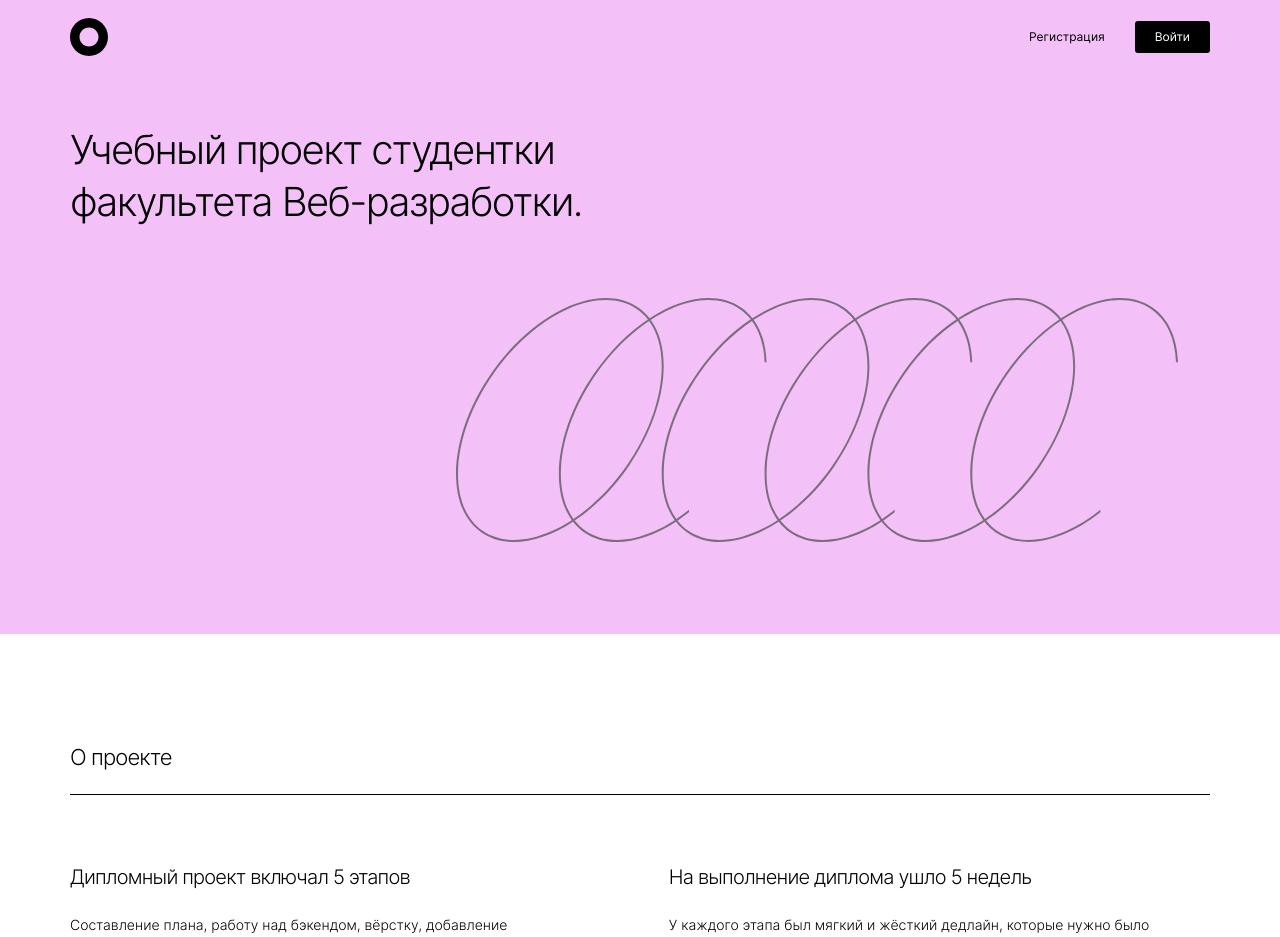
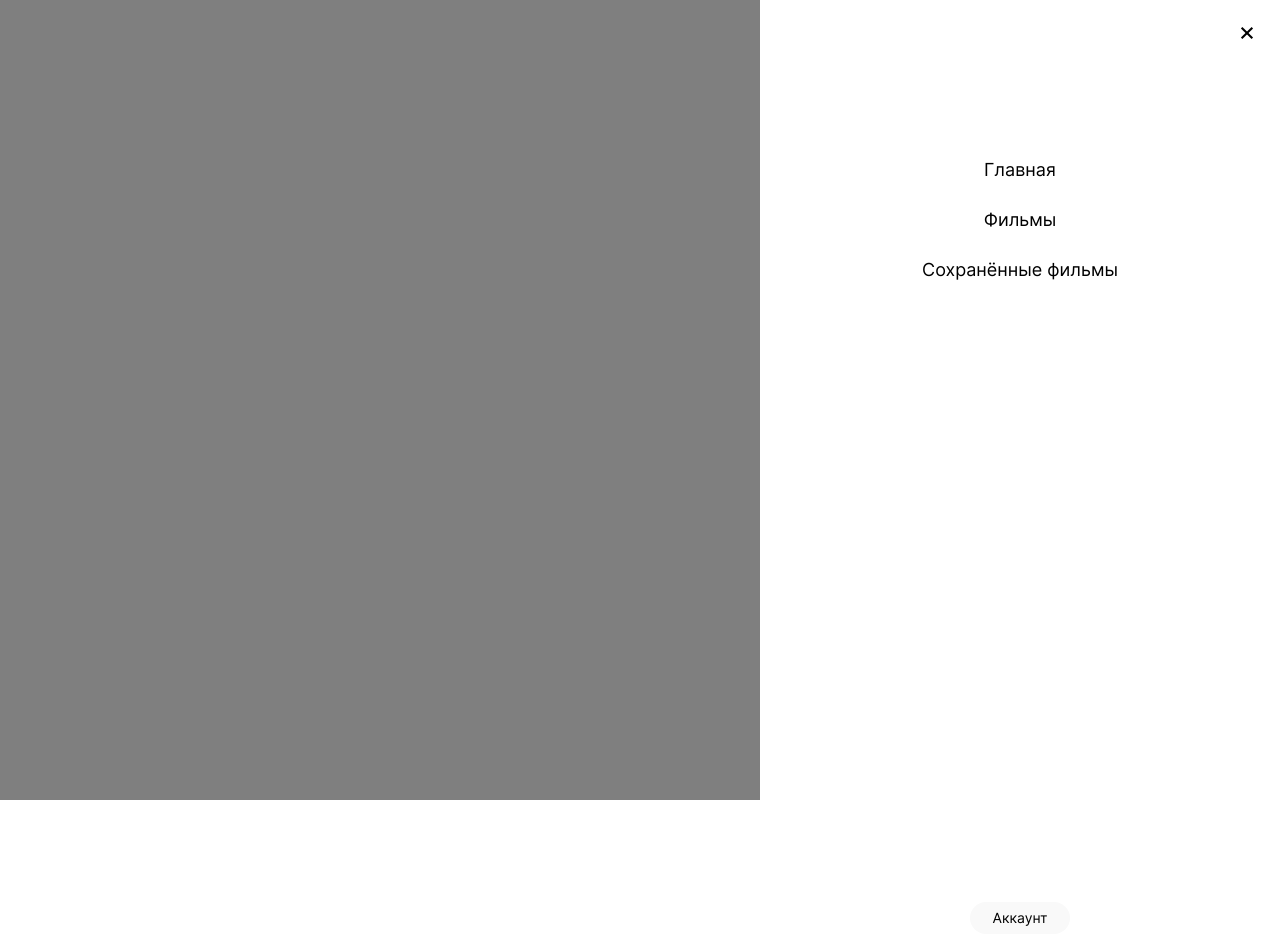
Before and after one commit to verymarine/movies-explorer-frontend, a React (Create React App) app in the folder movies-explorer/: page / in a window 1280 px wide. Shown: the top 937 px of the page. After the commit the page ends 800 px from the top, so only its background shows below. Built offline with nearby package versions, Linux system fonts and the light colour scheme.

Commit message:
added modal window

```diff
--- a/movies-explorer/src/components/App/App.js
+++ b/movies-explorer/src/components/App/App.js
@@ -18,6 +18,7 @@ import Login from "../Login/Login";
 import NotFound from "../NotFound/NotFound";
 import SavedMovies from "../SavedMovies/SavedMovies";
 import Profile from "../Profile/Profile";
+import Navigation from "../Navigation/Navigation";
 
 // import ProtectedRoute from "./ProtectedRoute";
 
@@ -28,7 +29,7 @@ function App() {
     return (
         <div className="page">
             <Switch>
-                <Route exact path="/">
+                {/* {/* <Route exact path="/">
                     <Main />
                 </Route>
 
@@ -54,7 +55,9 @@ function App() {
 
                 <Route path="*">
                     <NotFound />
-                </Route>
+                </Route> */}
+
+                <Navigation />
             </Switch>
         </div>
     );
--- /dev/null
+++ b/movies-explorer/src/components/Navigation/Navigation.css
@@ -0,0 +1,110 @@
+.navigation {
+    padding: 0;
+    margin: 0;
+    position: fixed;
+    top: 0;
+    left: 0;
+    bottom: 0;
+    right: 0;
+    background: rgba(0, 0, 0, 0.5);
+    display: flex;
+    visibility: hidden;
+    opacity: 0;
+    transition: visibility 1s, opacity 0.3s ease-in-out;
+    justify-content: center;
+    align-items: center;
+
+}
+
+.navigation__opened {
+    display: flex;
+    visibility: visible;
+    opacity: 1;
+    transition: visibility 0s, opacity 0.7s ease-in-out;
+}
+
+.navigation__close {
+    background-image: url('../../images/close.svg');
+    background-size: 22px 22px;
+    background-position: center;
+    background-color: transparent;
+    background-repeat: no-repeat;
+    width: 22px;
+    height: 22px;
+    border: none;
+    position: absolute;
+    top: 22px;
+    right: 22px;
+    cursor: pointer;
+}
+
+.navigation__block {
+    padding: 0;
+    margin: auto 0 auto auto;
+    min-width: 520px;
+    height: 100%;
+    background: #ffffff;
+    position: relative;
+    color: #000000;
+}
+
+.navigation__main {
+    margin: 159px auto 0 auto;
+    padding: 0;
+    display: block;
+    font-family: 'Inter';
+    font-style: normal;
+    font-weight: 500;
+    font-size: 18px;
+    line-height: 22px;
+    text-align: center;
+    text-decoration: none;
+    color: #000000;
+}
+
+.navigation__movies {
+    margin: 28px auto 0 auto;
+    padding: 0;
+    display: block;
+    font-family: 'Inter';
+    font-style: normal;
+    font-weight: 500;
+    font-size: 18px;
+    line-height: 22px;
+    text-align: center;
+    text-decoration: none;
+    color: #000000;
+}
+
+.navigation__saved-movies {
+    margin: 28px auto 0 auto;
+    padding: 0;
+    display: block;
+    font-family: 'Inter';
+    font-style: normal;
+    font-weight: 500;
+    font-size: 18px;
+    line-height: 22px;
+    text-align: center;
+    text-decoration: none;
+    color: #000000;
+}
+
+.navigation__profile {
+    margin: 621px auto 90px auto;
+    padding-top: 8px;
+    padding-bottom: 8px;
+    display: block;
+    width: 100px;
+    font-family: 'Inter';
+    font-style: normal;
+    font-weight: 500;
+    font-size: 14px;
+    line-height: 16px;
+    text-decoration: none;
+    background: #F9F9F9;
+    border-radius: 20px;
+    text-align: center;
+    color: #000000;
+    cursor: pointer;
+}
--- /dev/null
+++ b/movies-explorer/src/components/Navigation/Navigation.js
@@ -0,0 +1,20 @@
+import { Link } from "react-router-dom";
+import "./Navigation.css";
+
+function Navigation(props) {
+    return (
+        <div className="navigation navigation__opened">
+
+        <nav className="navigation__block">
+        <button className="navigation__close"></button>
+            <Link to="/" className="navigation__main">Главная</Link>
+            <Link to="/movies" className="navigation__movies">Фильмы</Link>
+            <Link to="/saved-movies" className="navigation__saved-movies">Сохранённые фильмы</Link>
+            <Link to="/profile" className="navigation__profile">Аккаунт</Link>
+        </nav>
+        </div>
+
+    )
+}
+
+export default Navigation;
```
Also changed, not shown: movies-explorer/src/images/close.svg (added).
